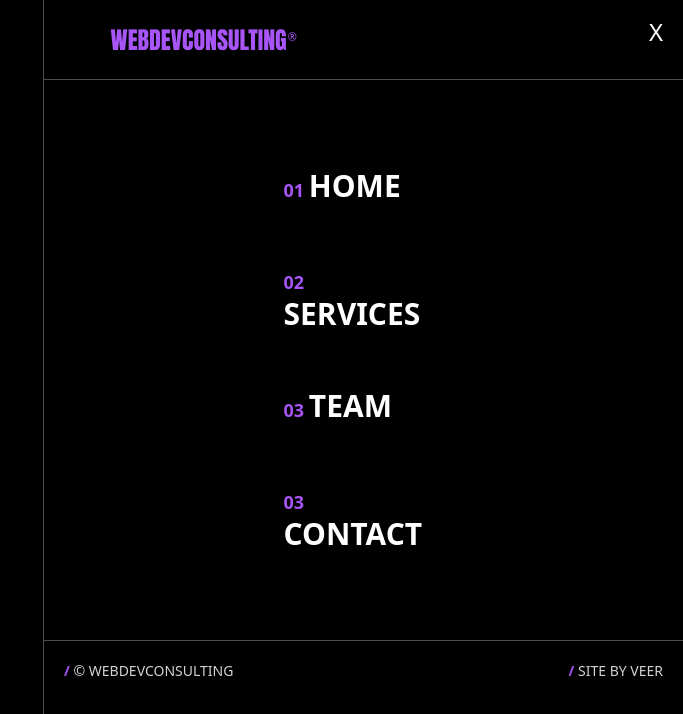
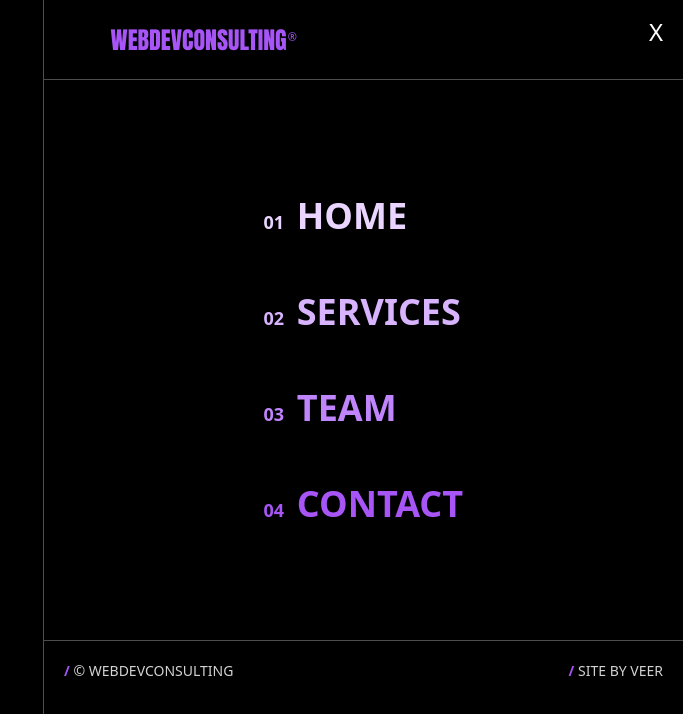
Before and after one commit to dharmvir73/webdevconsulting, a Next.js app: page /components/misc/sidebar in a window 1280 px wide. Shown: the top 714 px of the page, without its empty margins (597-1280 px from the left). Built offline with nearby package versions, Linux system fonts and the light colour scheme.

Commit message:
sidebar menu color changed

```diff
--- a/src/app/components/misc/sidebar/page.js
+++ b/src/app/components/misc/sidebar/page.js
@@ -39,22 +39,22 @@ const SideBar = ({handleToggle}) => {
                         <button onClick={handleToggle} className="text-white p-4 pr-5 text-2xl">X</button>
                     </div>
                 </div>
-                <div className="h-[70vh] flex flex-col justify-center items-center py-28 gap-14 text-3xl font-sans font-semibold text-purple-white">
-                    <span className="w-40">
-                        <span className="text-lg text-purple-500"> 01 </span>
-                        <a href="#" onClick={handleToggle} className="hover:text-purple-500 hover:cursor-pointer">HOME</a>
+                <div className="h-[70vh] flex flex-col justify-center items-center py-28 gap-14 text-4xl font-sans font-semibold">
+                    <span className="w-[200px]">
+                        <span className="text-lg text-purple-200 mr-2"> 01 </span>
+                        <a href="#" onClick={handleToggle} className="text-purple-200 hover:text-white hover:cursor-pointer">HOME</a>
                     </span>
-                    <span className="w-40">
-                        <span className="text-lg text-purple-500"> 02 </span>
-                   <a href="#services" onClick={handleToggle} className="hover:text-purple-500 hover:cursor-pointer">SERVICES</a>
+                    <span className="w-[200px]">
+                        <span className="text-lg text-purple-300 mr-2"> 02 </span>
+                   <a href="#services" onClick={handleToggle} className="text-purple-300 hover:text-white hover:cursor-pointer">SERVICES</a>
                    </span>
-                   <span className="w-40">
-                        <span className="text-lg text-purple-500"> 03 </span>
-                   <a href="#team" onClick={handleToggle} className="hover:text-purple-500 hover:cursor-pointer">TEAM</a>
+                   <span className="w-[200px]">
+                        <span className="text-lg text-purple-400 mr-2"> 03 </span>
+                   <a href="#team" onClick={handleToggle} className="text-purple-400 hover:text-white hover:cursor-pointer">TEAM</a>
                    </span>
-                   <span className="w-40">
-                        <span className="text-lg text-purple-500"> 03 </span>
-                   <a href="#contact" onClick={handleToggle} className="hover:text-purple-500 hover:cursor-pointer">CONTACT</a>
+                   <span className="w-[200px]">
+                        <span className="text-lg text-purple-500 mr-2"> 04 </span>
+                   <a href="#contact" onClick={handleToggle} className="text-purple-500 hover:text-white hover:cursor-pointer">CONTACT</a>
                    </span>
                 </div>
 
```
